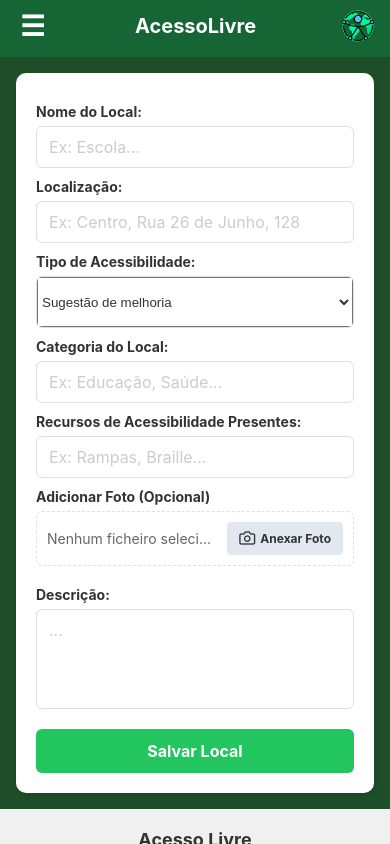
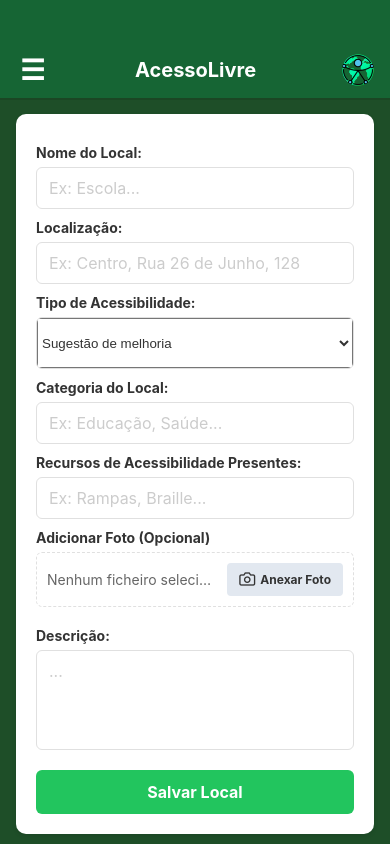
Before and after one commit to Erlanoep13/AcessoLivre-Mobile, a React Native app: screen /AddPlace in a window 390 px wide. Built offline with nearby package versions, Linux system fonts and the light colour scheme.

Commit message:
fix: Ajustando a posição da navbar

```diff
--- a/App.jsx
+++ b/App.jsx
@@ -8,6 +8,11 @@ export default function App() {
   return (
     <SafeAreaProvider>
       <NavigationContainer>
+        <StatusBar
+        translucent={true}
+        barStyle="dark-content"
+        backgroundColor="transparent"
+      />
         <StatusBar backgroundColor="#1e4e28" barStyle="light-content" />
         <Routes />
       </NavigationContainer>
--- a/src/components/Navbar.jsx
+++ b/src/components/Navbar.jsx
@@ -1,24 +1,22 @@
-//Navbar.jsx
+import React, { useState } from 'react';
+import { View, Text, StyleSheet, TouchableOpacity, Image, Platform, StatusBar } from 'react-native';
+import { Sidebar } from './Sidebar';
 
-import React, { useState } from 'react';
-import { View, Text, StyleSheet, TouchableOpacity, Image } from 'react-native';
-import { Sidebar } from './Sidebar'; // Importando o arquivo que criamos acima
+// Garante um valor padrão (24px) caso o Android se perca no cálculo inicial
+const STATUSBAR_HEIGHT = Platform.OS === 'android' ? (StatusBar.currentHeight || 24) : 44;
 
 export function Navbar() {
-  // Estado para controlar se o menu está visível ou não
   const [menuVisible, setMenuVisible] = useState(false);
 
   return (
     <View style={styles.container}>
 
-      {/* Componente do Menu Lateral (Fica escondido até menuVisible ser true) */}
       <Sidebar
         visible={menuVisible}
         onClose={() => setMenuVisible(false)}
       />
 
-      {/* Botão Menu (Hambúrguer) */}
-      {/* Ao clicar, mudamos o estado para true */}
+      {/* Botão Menu */}
       <TouchableOpacity
         activeOpacity={0.7}
         style={styles.menuButton}
@@ -27,10 +25,8 @@ export function Navbar() {
         <Text style={styles.menuText}>☰</Text>
       </TouchableOpacity>
 
-      {/* Título */}
       <Text style={styles.title}>AcessoLivre</Text>
 
-      {/* Logo Imagem */}
       <TouchableOpacity activeOpacity={0.7}>
         <Image
           source={require('../../assets/AcessoLivre.png')}
@@ -50,15 +46,18 @@ const styles = StyleSheet.create({
     justifyContent: 'space-between',
     alignItems: 'center',
     paddingHorizontal: 16,
-    paddingBottom: 10,
-    paddingTop: 5,
+    paddingBottom: 7,
+    paddingTop: STATUSBAR_HEIGHT + 5,
     elevation: 4,
+    shadowColor: '#000',
+    shadowOpacity: 0.1,
+    shadowOffset: { width: 0, height: 2 },
   },
   menuButton: {
     padding: 4,
   },
   menuText: {
-    fontSize: 28, // Aumentei um pouco para ficar mais fácil de clicar
+    fontSize: 28,
     color: '#FFF',
     fontWeight: 'bold',
   },
--- a/src/routes.jsx
+++ b/src/routes.jsx
@@ -16,7 +16,7 @@ const Stack = createNativeStackNavigator();
 export function Routes() {
   return (
     <Stack.Navigator
-      initialRouteName="Admin" // Define qual tela abre primeiro
+      initialRouteName="Map" // Define qual tela abre primeiro
       screenOptions={{
         headerShown: false // Esconde o cabeçalho padrão feio do Android/iOS
       }}
```
